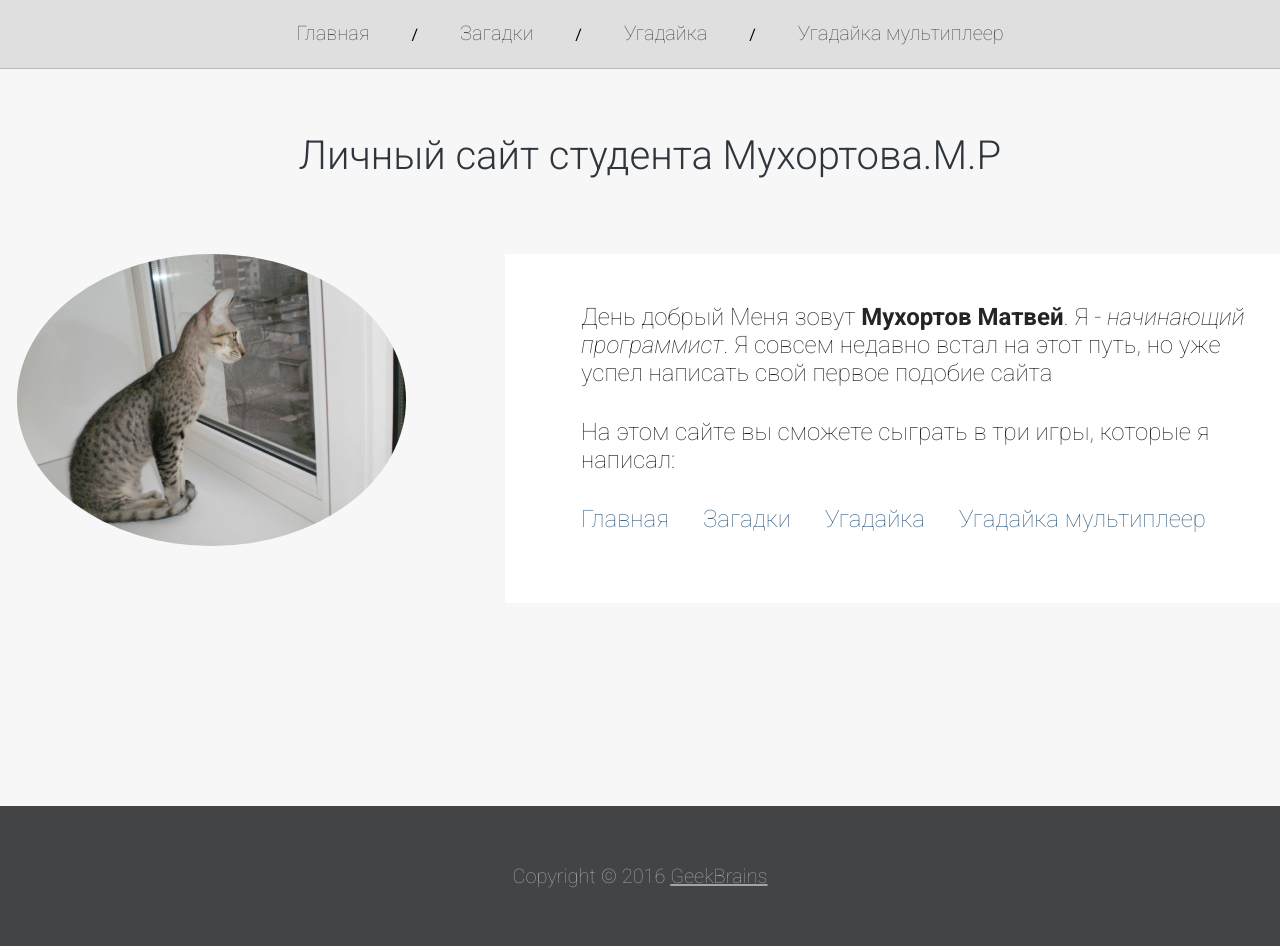
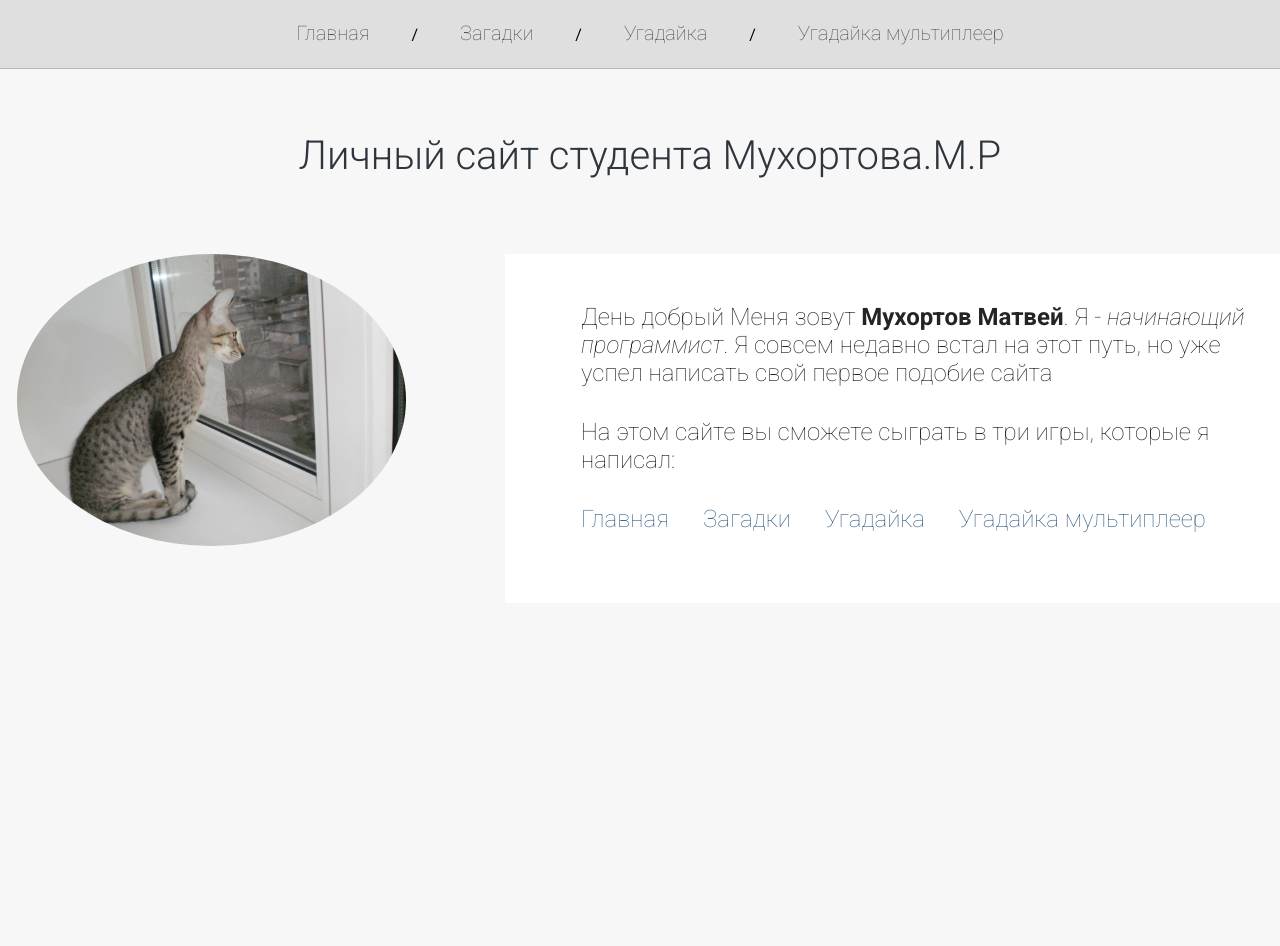
Before and after one commit to FLooIS/FLooIS.github.io, a plain HTML site: page index.html in a window 1280 px wide. After the commit the page ends 806 px from the top, so only its background shows below. Drawn offline with Linux system fonts and the light colour scheme.

Commit message:
Update index.html

```diff
--- a/index.html
+++ b/index.html
@@ -25,7 +25,6 @@
             </div>
         </div>
     </div>
-    <div id="footer">Copyright © 2016 <a href="https://geekbrains.ru/" target="_blank">GeekBrains</a></div>
 </body>
 
 </html>
```
